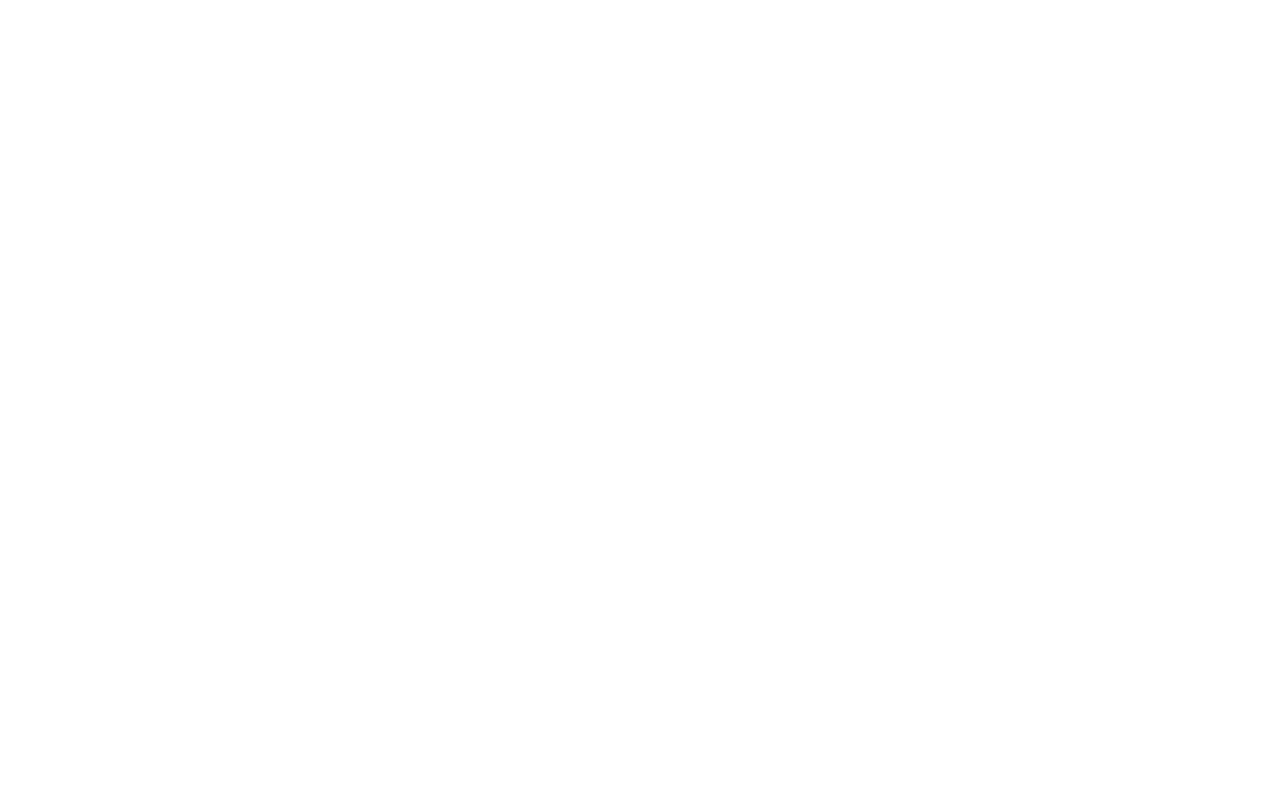
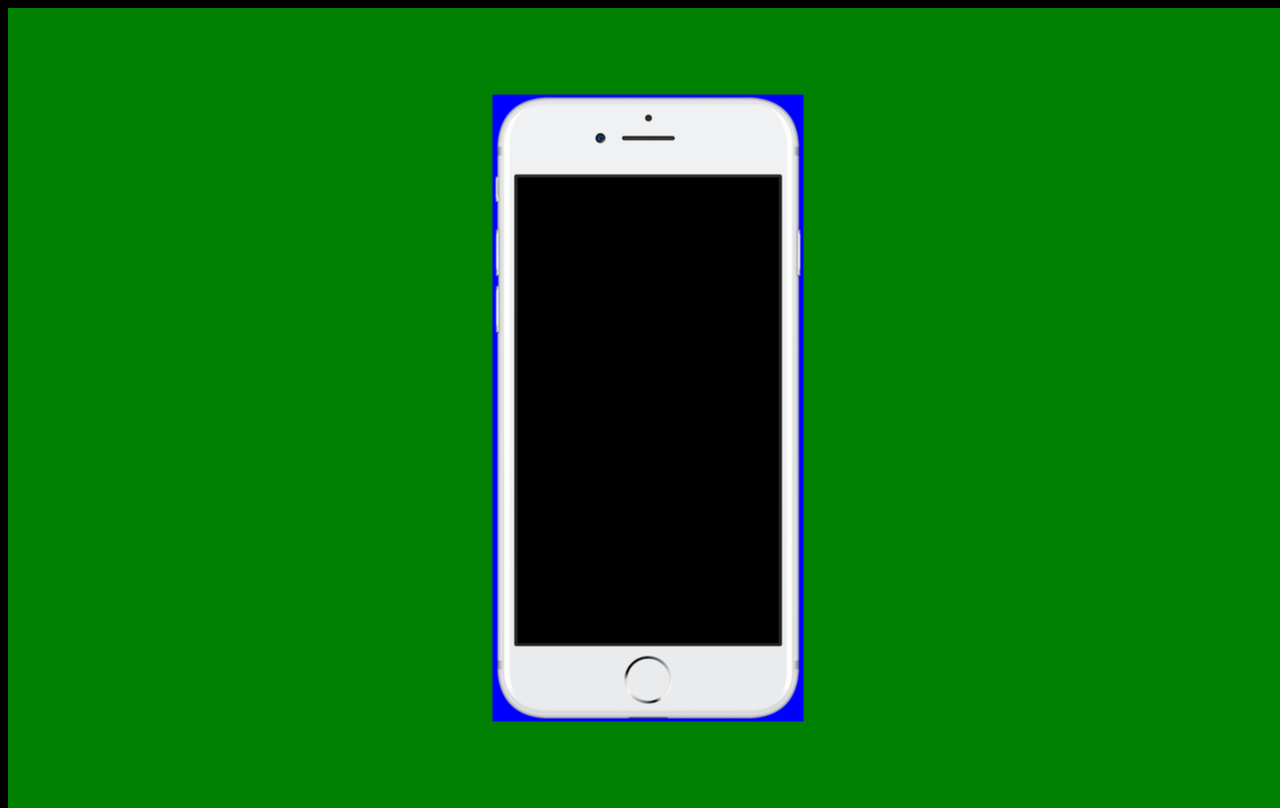
Before and after one commit to jvvictorls/projeto-social, a plain HTML site: page index.html in a window 1280 px wide. Drawn offline with Linux system fonts and the light colour scheme.

Commit message:
criei os etilos

```diff
--- /dev/null
+++ b/estilos/style.css
@@ -0,0 +1,32 @@
+@charset "UTF-8"
+
+* {
+    margin: 0px;
+    padding: 0px;
+    font-family: Arial, Helvetica, sans-serif;
+
+}
+
+html, body {
+    height: 100vh;
+    width: 100vw;
+    background-color: black;
+}
+
+main{
+    position: relative;
+    height: 100vh;
+    width: 100vw;
+    background-color: green;
+}
+
+section#telefone {
+    position: absolute;
+    top: 50%;
+    left: 50%;
+    transform: translate(-50%, -50%);
+    height: 627px;
+    width: 311px;
+    background: blue url('../imagens/frame-iphone.png') no-repeat;
+
+}
--- a/index.html
+++ b/index.html
@@ -5,10 +5,18 @@
     <meta http-equiv="X-UA-Compatible" content="IE=edge">
     <meta name="viewport" content="width=device-width, initial-scale=1.0">
     <title>Projeto Redes Sociais</title>
+    <link rel="stylesheet" href="estilos/style.css">
     <link rel="shortcut icon" href="favicon.ico" type="image/x-icon">
 </head>
 <body>
+    <main>
+        <section id="telefone">
 
+        </section>
+        <section id="redes sociais">
+
+        </section>
+    </main>
 
 </body>
 </html>
```
